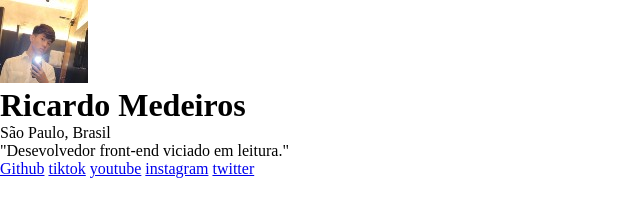
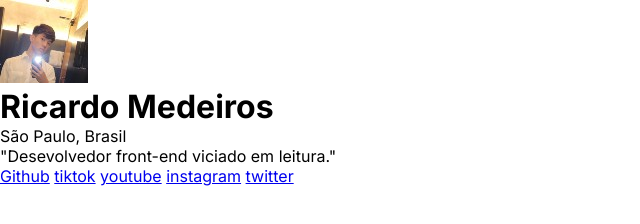
Before and after one commit to RicardoMedeiros11ati/meus-links, a plain HTML site: page index.html in a window 1280 px wide. Shown: the whole page, without its empty margins (0-640 px from the left). Drawn offline with Linux system fonts and the light colour scheme.

Commit message:
fonte inter adicionada

```diff
--- a/index.html
+++ b/index.html
@@ -5,6 +5,9 @@
     <meta name="viewport" content="width=device-width, initial-scale=1.0">
     <link rel="stylesheet" href="style.css">
     <title>Meus Links</title>
+    <link rel="preconnect" href="https://fonts.googleapis.com">
+    <link rel="preconnect" href="https://fonts.gstatic.com" crossorigin>
+    <link href="https://fonts.googleapis.com/css2?family=Inter:wght@100..900&display=swap" rel="stylesheet">
 </head>
 <body>
     <div>
--- a/style.css
+++ b/style.css
@@ -2,5 +2,5 @@
     margin: 0;
     padding: 0;
     box-sizing: border-box;
-
+    font-family: "Inter", sans-serif;
 }
```
